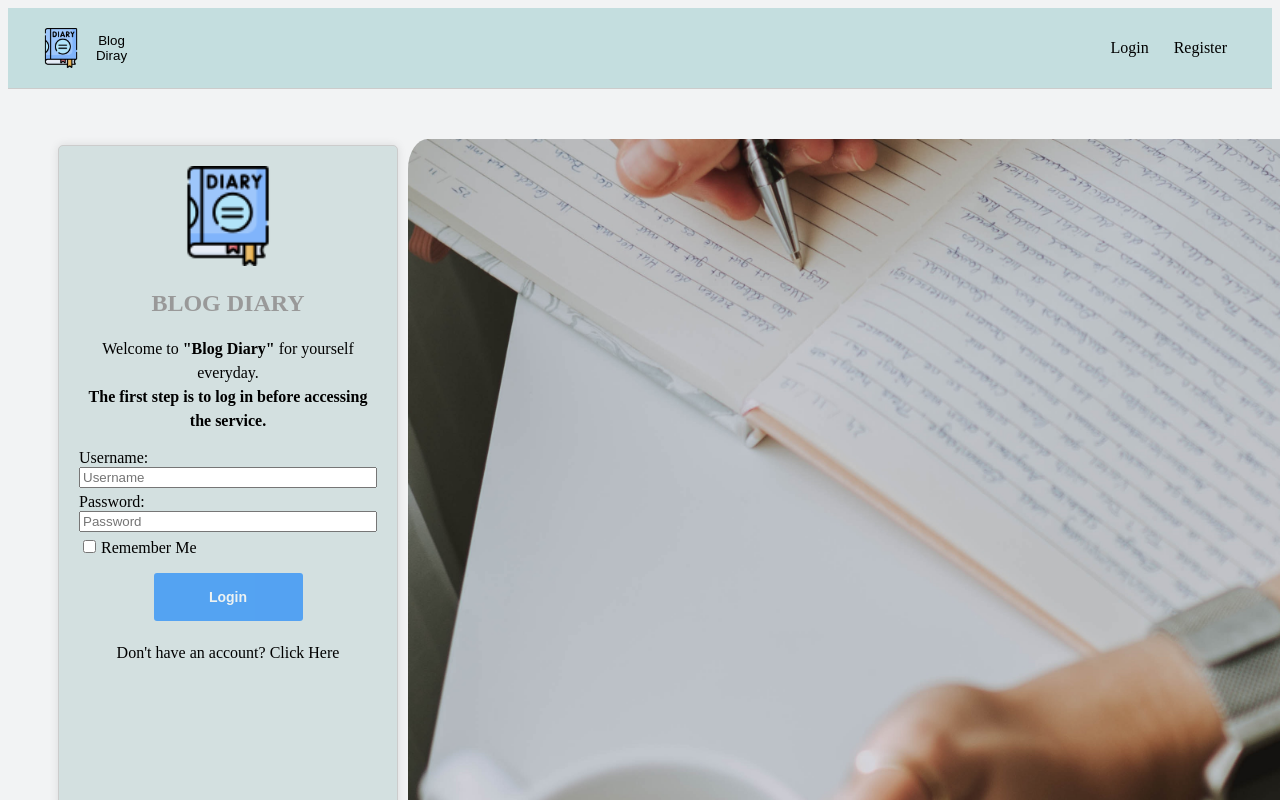
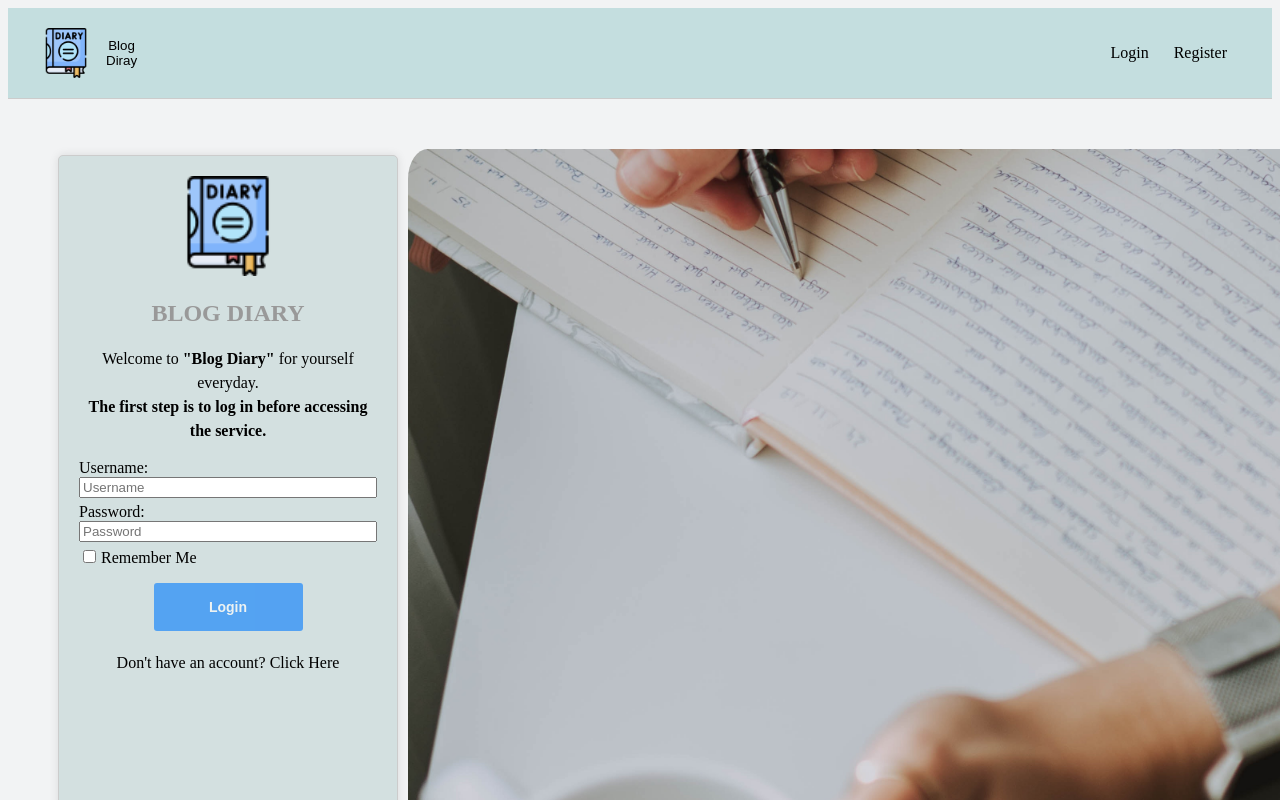
Before and after one commit to Thongek-wpm/social-web-app, a Vue app: page /LoginPage in a window 1280 px wide. Shown: the top 800 px of the page. Built offline with nearby package versions, Linux system fonts and the light colour scheme.

Commit message:
Update NavigationGusst.vue

```diff
--- a/src/components/NavigationGusst.vue
+++ b/src/components/NavigationGusst.vue
@@ -73,7 +73,7 @@
   padding-left: 1%;
 }
 .logo-button img {
-  height: 40px;
+  height: 50px;
   width: auto;
 }
 </style>
```
